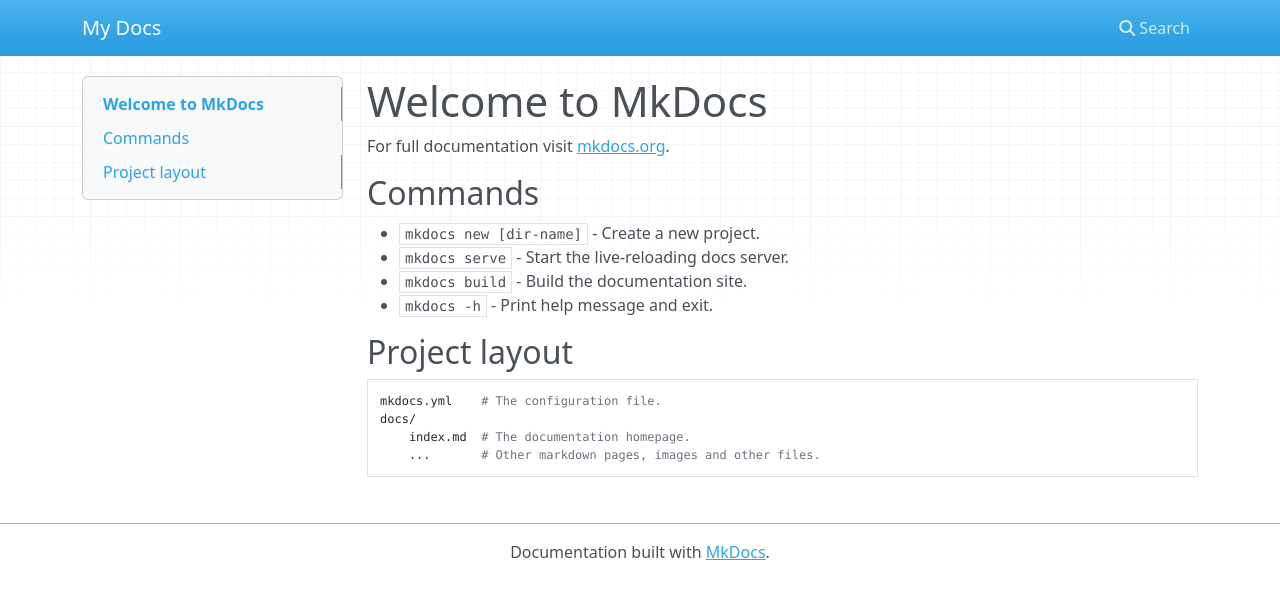
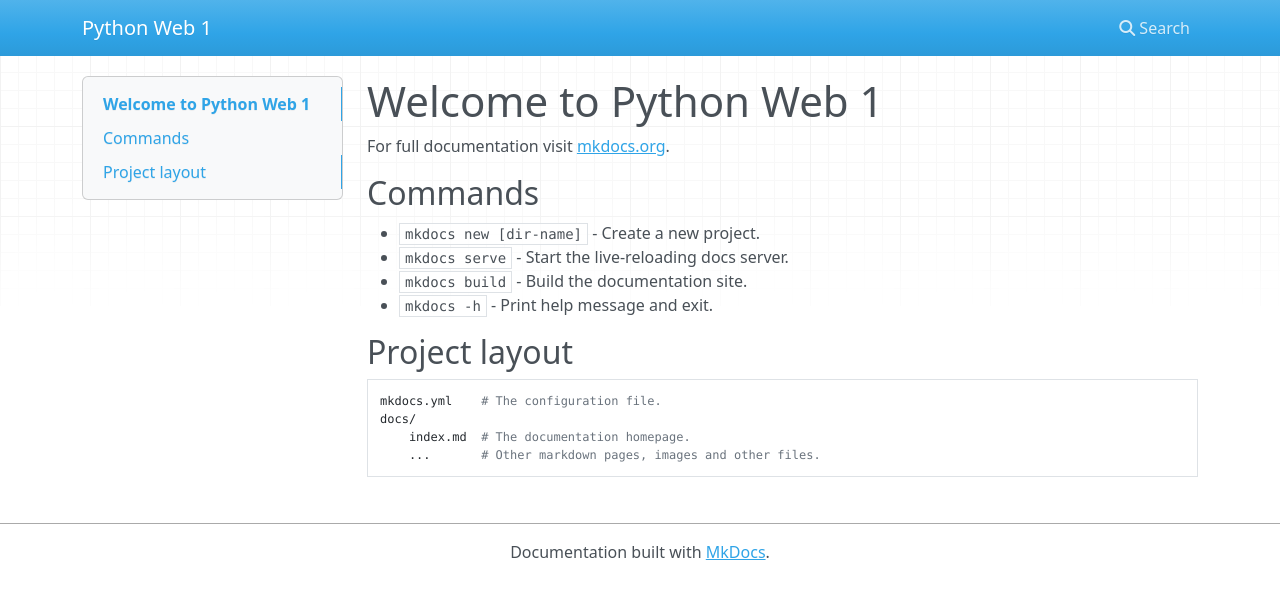
Before and after one commit to Zombe2203/pythonWebPrj1, an MkDocs documentation site: the page built from docs/index.md, in a window 1280 px wide. Shown: the top 599 px of the page. Built offline with MkDocs 1.6.1, drawn with Linux system fonts in a browser that asks for light colours; nearby versions of some CDN libraries.

Commit message:
Files update

```diff
--- a/docs/index.md
+++ b/docs/index.md
@@ -1,4 +1,4 @@
-# Welcome to MkDocs
+# Welcome to Python Web 1
 
 For full documentation visit [mkdocs.org](https://www.mkdocs.org).
 
--- a/mkdocs.yml
+++ b/mkdocs.yml
@@ -1 +1 @@
-site_name: My Docs
+site_name: Python Web 1
```
